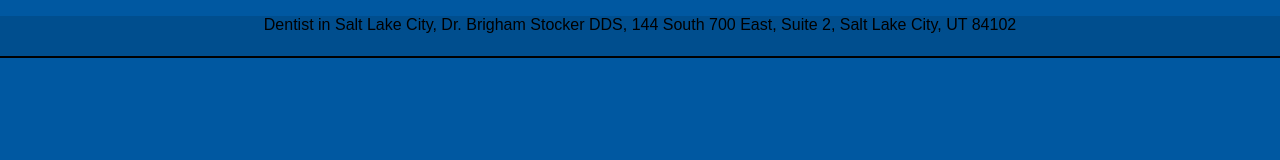
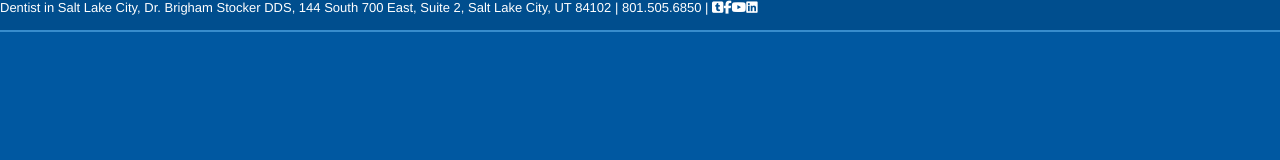
Before and after one commit to KevinHardy/Week2Project, a plain HTML site: page index.html in a window 1280 px wide. Drawn offline with Linux system fonts and the light colour scheme.

Commit message:
update index.html styles.css

```diff
--- a/index.html
+++ b/index.html
@@ -4,11 +4,12 @@
 		<title>Wikimedia-Layout</title>
 		<link rel="stylesheet" href="styles.css">
 		<meta charset="UTF-8">
+		<link rel="stylesheet" href="C:\Users\Kevin\Desktop\Dev Mountain\font-awesome-4.2.0\css/font-awesome.css">
 	</head>
 	<body>
 		<div class="header">
 			<div class="hdrtext">
-				<p>Dentist in Salt Lake City, Dr. Brigham Stocker DDS, 144 South 700 East, Suite 2, Salt Lake City, UT 84102</p>
+				Dentist in Salt Lake City, Dr. Brigham Stocker DDS, 144 South 700 East, Suite 2, Salt Lake City, UT 84102  |  801.505.6850  |  <i class="fa fa-tumblr-square"></i><i class="fa fa-facebook"></i><i class="fa fa-youtube"></i><i class="fa fa-linkedin-square"></i>
 			</div>
 		</div>
 	</body>
--- a/styles.css
+++ b/styles.css
@@ -10,18 +10,26 @@ html, body {
 }
 
 body {
-	font-family: sans-serif;
+	font-family: "Helvetica Neue", Helvetica, Arial, sans-serif;
+	font-size: 13px;
+}
+
+div {
+	display: block;
 }
 
 .header {
 	width: 100%;
-	height: 5%;
+	height: 30px;
 	text-align: center;
 	background-color: #004E8E;
-	color: #000000;
-	border-bottom: 2px solid #000000;
+	color: #ffffff;
+	border-bottom: 2px solid #378CCD;
 }
 
 .hdrtext {
-
+	margin-right: 10px;
+	float: left;
+	clear: none;
+	padding-right: 10px;
 }
```
